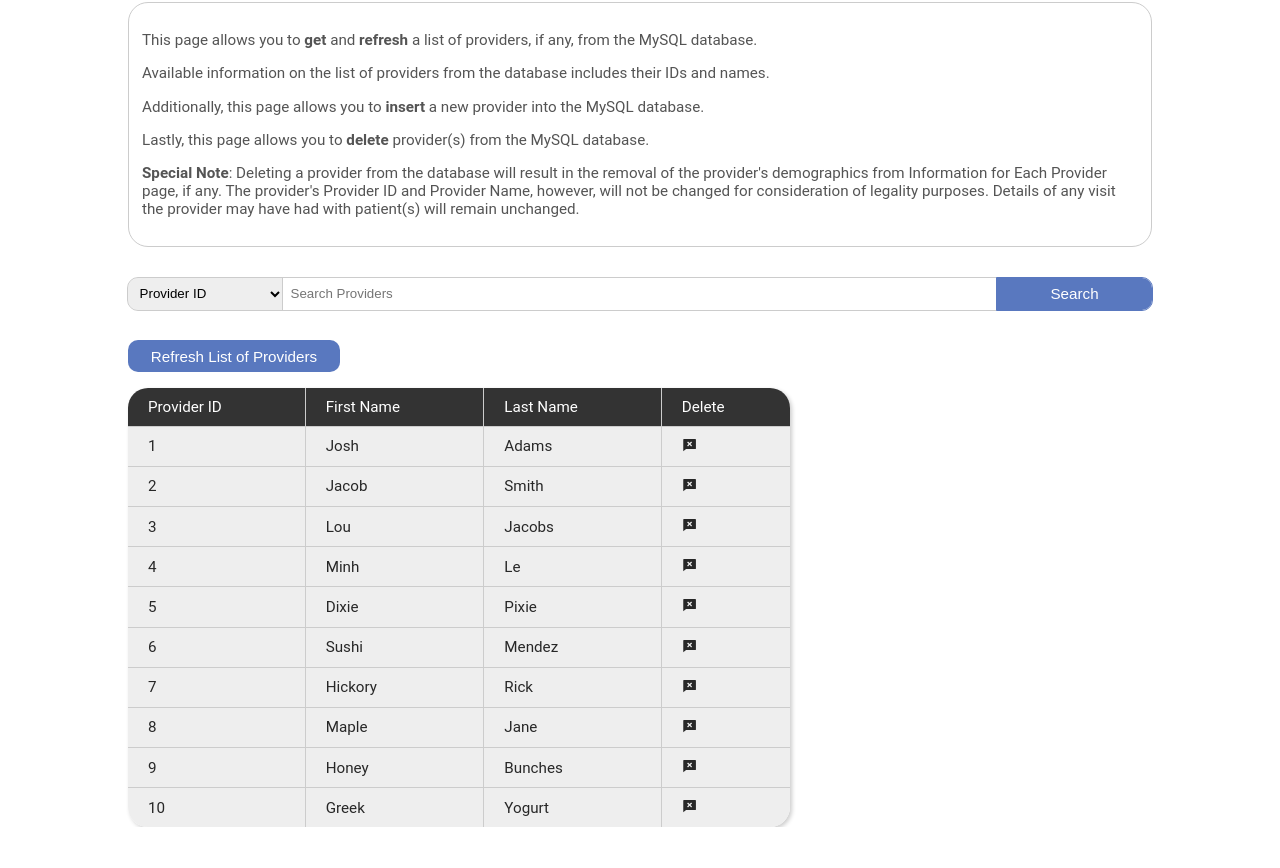
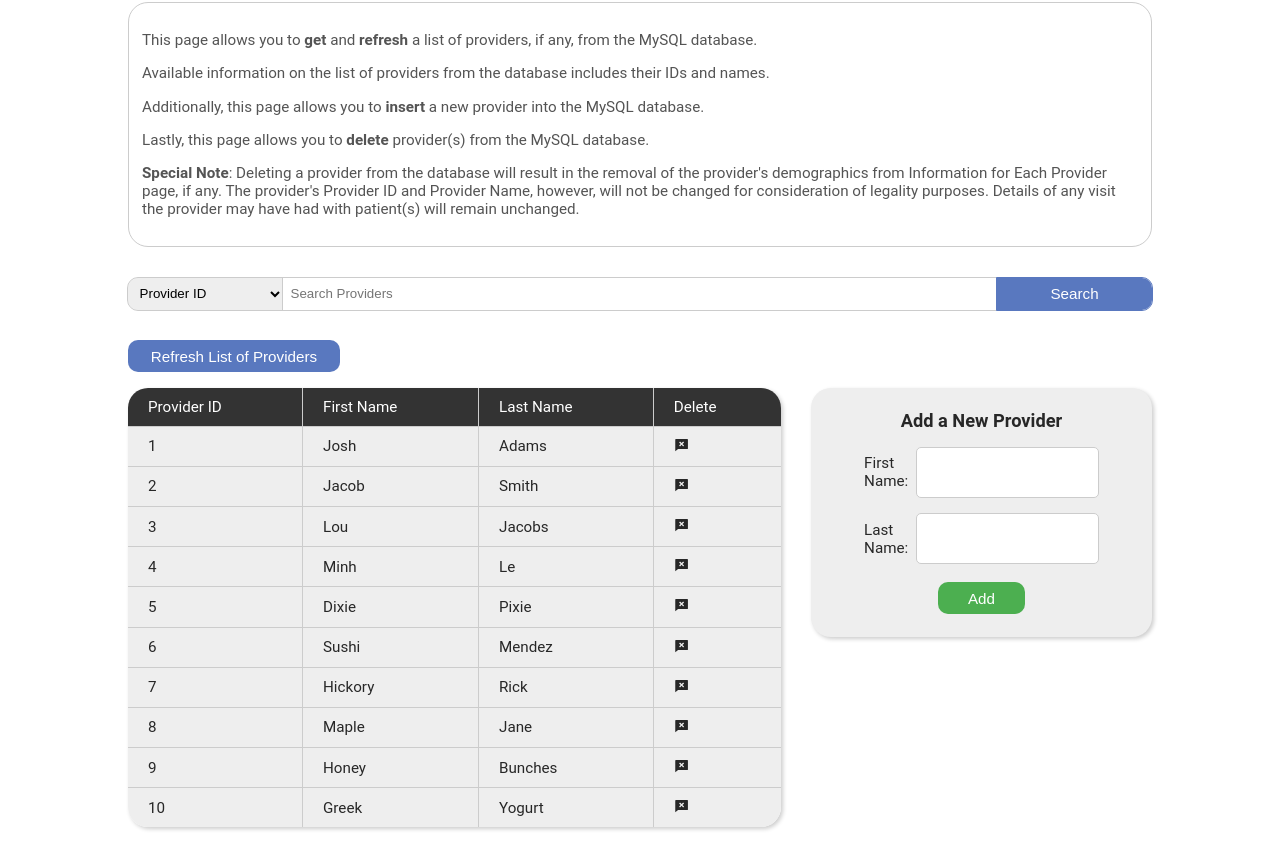
Before and after one commit to anson-poon/care-for-all-ehr, a React (Create React App) app: page /providerindex in a window 1280 px wide. Shown: the part 142-1010 px from the top of the page. Before the commit the page ends 969 px from the top, so only its background shows below. Built offline with nearby package versions, Linux system fonts and the light colour scheme.

Commit message:
Added footer styling

```diff
--- a/src/App.css
+++ b/src/App.css
@@ -27,6 +27,16 @@ html, body {
   padding-left: 4rem;
   background-color: #333333;
   box-shadow: 0px 2px 4px 0px rgba(0,0,0,0.2);
+}
+
+footer {
+  bottom: 0;
+  display: flex;
+  align-items: center;
+  justify-content: center;
+  padding: 0.5rem;
+  margin-bottom: 3rem;
+  color: #ffffff;
 }
 
 .logo {
--- a/src/pages/ProviderIndexPage.js
+++ b/src/pages/ProviderIndexPage.js
@@ -3,8 +3,8 @@ import { useState } from 'react';
 import { useNavigate } from 'react-router-dom';
 import { RiChatDeleteFill, RiEdit2Fill } from 'react-icons/ri';
 import providerData from '../data/providerData';
-import {SearchBoxProviderIndex} from '../components/SearchBox';
-import {AddFormProviderIndex} from '../components/AddForm';
+import { SearchBoxProviderIndex } from '../components/SearchBox';
+import { AddFormProviderIndex } from '../components/AddForm';
 
 /*
 Page returns function that shows provider index table
@@ -50,7 +50,19 @@ function ProviderIndexPage() {
                     </table>
                 </div>
                 <div className="flex-column2">
-                    <AddFormProviderIndex/>
+                    <form action="" method="get" className="add-form">
+                        <h4>Add a New Provider</h4>
+                        <div className="form-row">
+                            <label for="firstName">First Name: </label>
+                            <input type="text" name="firstName" id="firstName" required />
+                        </div>
+                        <div className="form-row">
+                            <label for="lastName">Last Name: </label>
+                            <input type="text" name="lastName" id="lastName" required />
+                        </div>
+                        <br />
+                        <button className="add-button">Add</button>
+                    </form>
                 </div>
             </div>
         </div>
```
